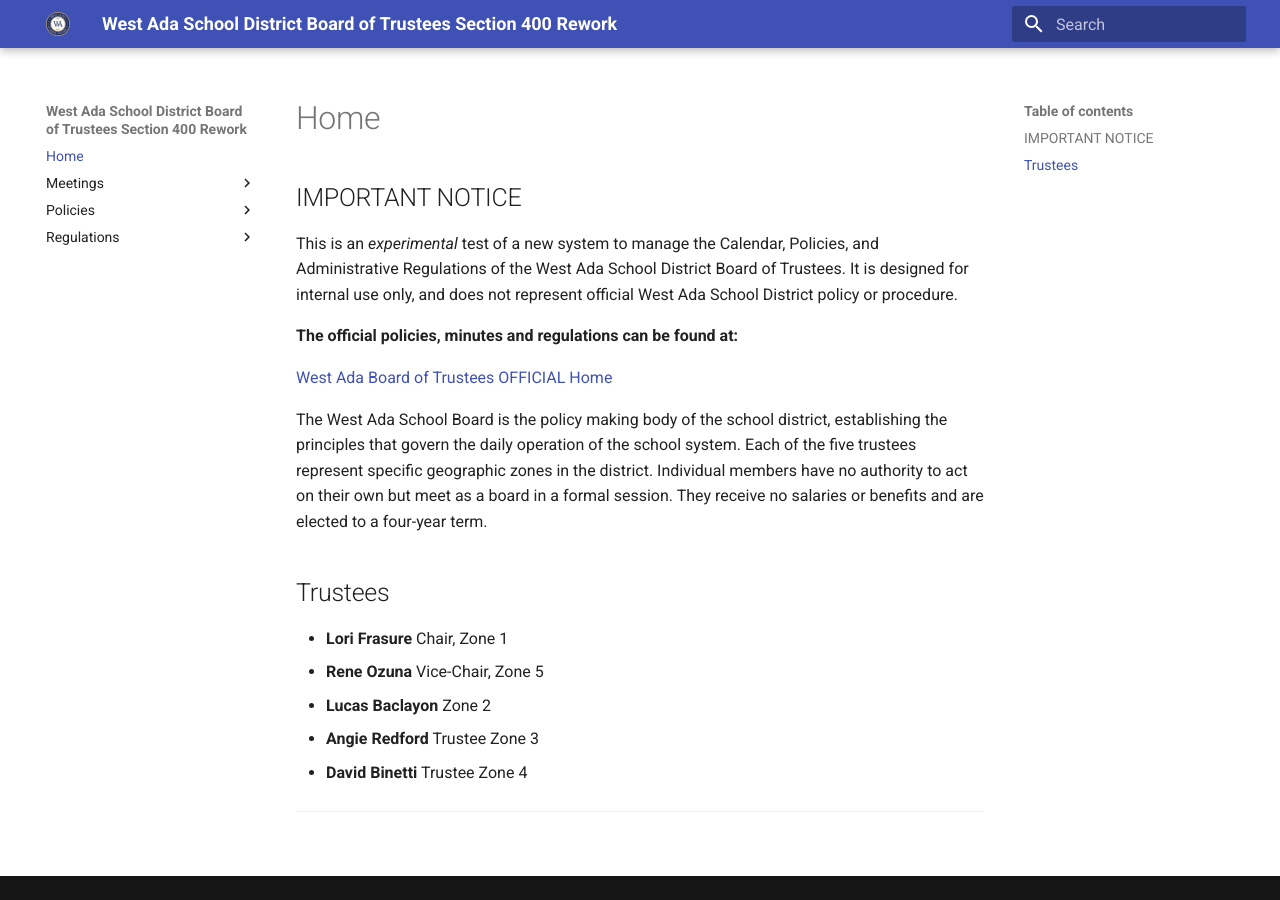
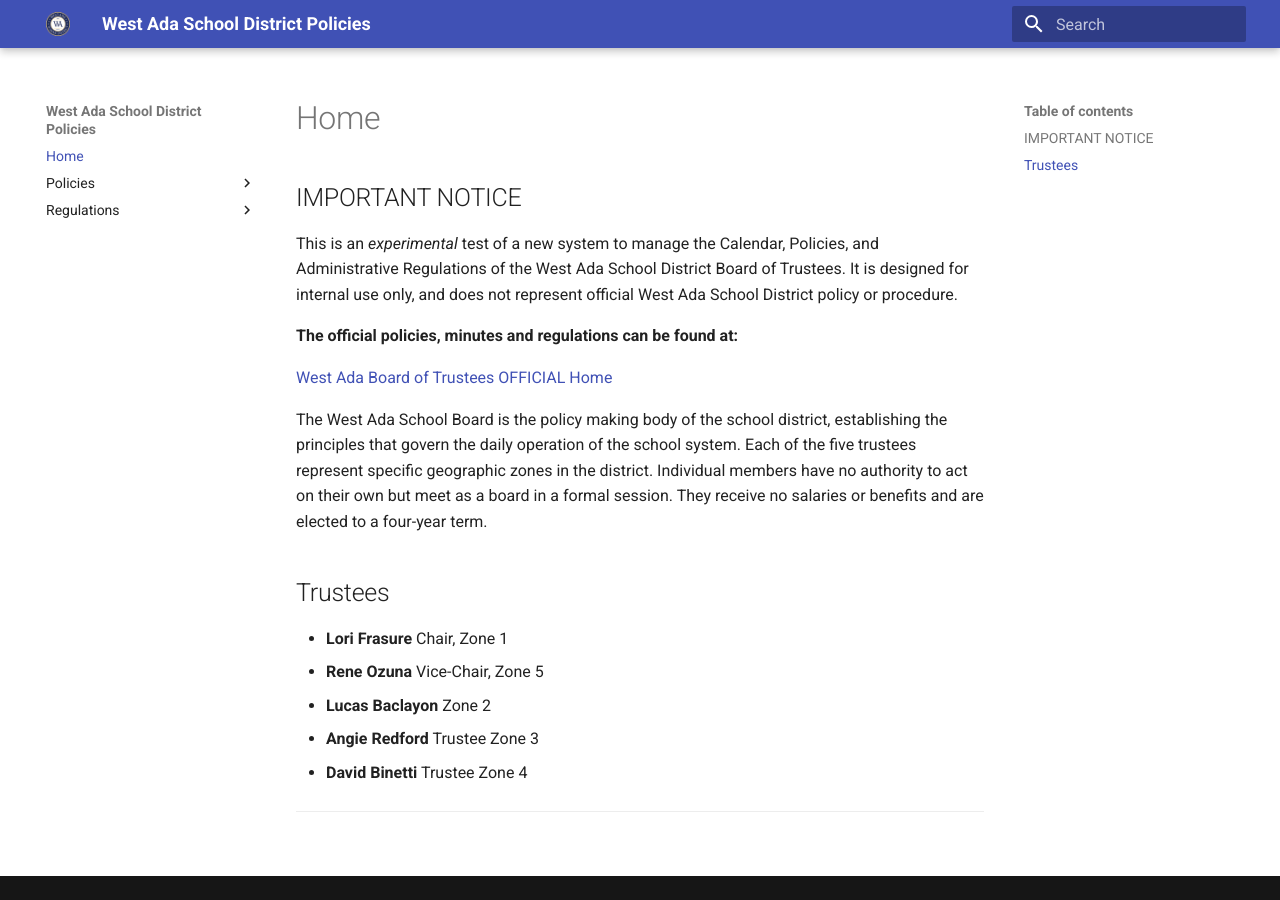
Before and after one commit to westada/section-400-hr-policy-review, an MkDocs documentation site: the page built from docs/index.md, in a window 1280 px wide. Built offline with MkDocs 1.6.1 and Material for MkDocs 9.7.7, drawn with Linux system fonts in a browser that asks for light colours.

Commit message:
exclude meetings from site

```diff
--- a/mkdocs.yml
+++ b/mkdocs.yml
@@ -1,4 +1,6 @@
-site_name: West Ada School District Board of Trustees Section 400 Rework
+site_name: West Ada School District Policies
+exclude_docs: |
+  meetings/
 theme:
   name: material
   custom_dir: overrides
```
